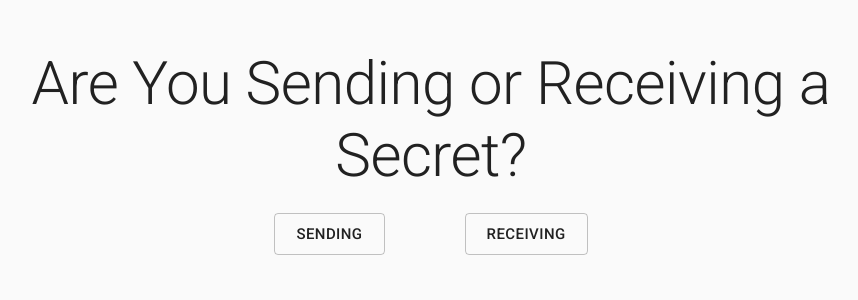
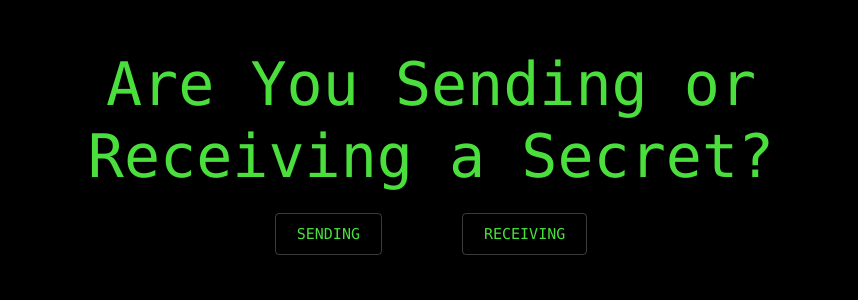
Before and after one commit to ccnnnie/secretAppStackathon, a React (Create React App) app: page /#/ in a window 1280 px wide. Shown: the top 300 px of the page, without its empty margins (209-1067 px from the left). Built offline with nearby package versions, Linux system fonts and the light colour scheme.

Commit message:
style: mui theme

```diff
--- a/src/components/Buttons.js
+++ b/src/components/Buttons.js
@@ -8,16 +8,12 @@ const Buttons = () => {
       <Grid container spacing={10} justify="center" alignItems="center">
         <Grid item>
           <Link to="/send">
-            <Button size="large" variant="outlined">
-              Sending
-            </Button>
+            <Button size="large">Sending</Button>
           </Link>
         </Grid>
         <Grid item>
           <Link to="/receive">
-            <Button size="large" variant="outlined">
-              Receiving
-            </Button>
+            <Button size="large">Receiving</Button>
           </Link>
         </Grid>
       </Grid>
--- a/src/components/Receive.js
+++ b/src/components/Receive.js
@@ -28,16 +28,13 @@ const Receive = () => {
       <Typography variant="h2">Submit Code to View Secret.</Typography>
       <form onSubmit={handleSubmit}>
         <TextField
-          variant="outlined"
           required
           id="messageInput"
           name="messageInput"
-          fullWidth
           type="text"
           value={verifCode}
           onChange={(e) => setVerifCode(e.target.value)}
           placeholder="What is your verification code?"
-          style={{ paddingBottom: '2rem' }}
         />
         <Button type="submit" variant="outlined" endIcon={<PublishIcon />}>
           Submit
--- a/src/components/Send.js
+++ b/src/components/Send.js
@@ -27,16 +27,13 @@ const Send = () => {
       <Typography variant="h2">What is Your Message?</Typography>
       <form method="PUT" action="/" onSubmit={handleSubmit}>
         <TextField
-          variant="outlined"
           required
           id="messageInput"
           name="messageInput"
-          fullWidth
           type="text"
           value={message}
           onChange={(e) => setMessage(e.target.value)}
           placeholder="Tell us your secret message"
-          style={{ paddingBottom: '2rem' }}
         />
         <Button type="submit" variant="outlined" endIcon={<SendIcon />}>
           Send
--- a/src/index.css
+++ b/src/index.css
@@ -1,7 +1,8 @@
 #blur {
-  filter: blur(10px)
+  filter: blur(10px);
 }
 
 #blur:hover {
-  filter: blur(0px)
+  filter: blur(0px);
+
 }
--- a/src/theme.js
+++ b/src/theme.js
@@ -1,17 +1,22 @@
+// import grey from '@material-ui/core/colors/grey';
+import green from '@material-ui/core/colors/green';
+
 export const themeObj = {
   palette: {
-    type: 'light',
-    primary: {
-      main: '#009688',
-      dark: '#00796B',
-      light: '#B2DFDB',
+    type: 'dark',
+    secondary: green,
+    background: {
+      paper: '#000000',
+      default: '#000000',
     },
-    secondary: {
-      main: '#fafafa',
-      dark: '#fafafa',
-      light: '#000000',
+    text: {
+      primary: '#4adf3d',
+      disabled: '#fff',
     },
-    divider: '#BDBDBD',
+  },
+  typography: {
+    fontFamily:
+      "Menlo, 'SF Mono', 'Fira Code', 'Fira Mono', 'Roboto Mono', 'Lucida Console', Monaco, monospace;",
   },
   overrides: {
     MuiContainer: {
@@ -20,23 +25,27 @@ export const themeObj = {
         paddingTop: '3rem',
       },
     },
-
-    // MuiTab: {
-    //   root: {
-    //     color: 'white',
-    //     '&:hover': {
-    //       backgroundColor: 'purple',
-    //     },
-    //   },
-    // },
+    MuiTextField: {
+      root: {
+        paddingTop: '1rem',
+        paddingBottom: '1rem',
+        '&.Mui-focused fieldset': {
+          borderColor: 'green',
+        },
+      },
+    },
   },
   props: {
     MuiTypography: {
       gutterBottom: true,
     },
-    // MuiGrid: {
-    //   justify: 'center',
-    //   alignItems: 'center',
-    // },
+    MuiButton: {
+      variant: 'outlined',
+    },
+    MuiTextField: {
+      fullWidth: true,
+      variant: 'outlined',
+      color: 'secondary',
+    },
   },
 };
```
